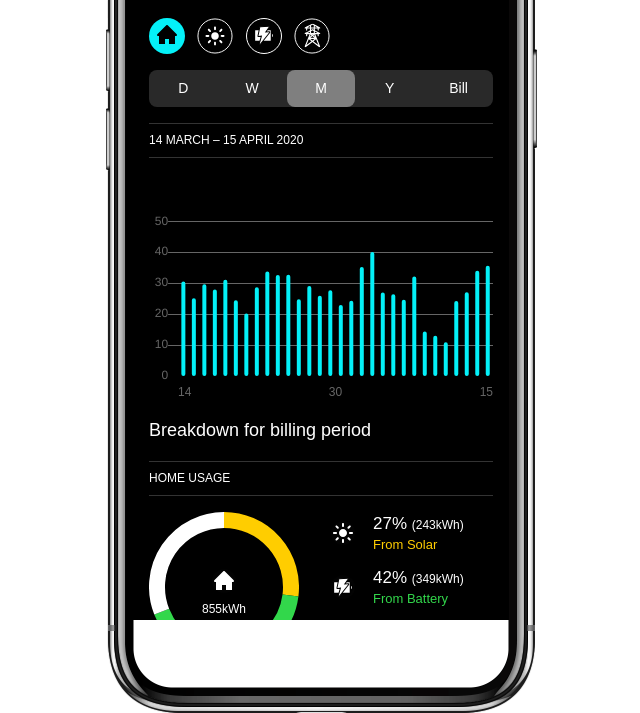
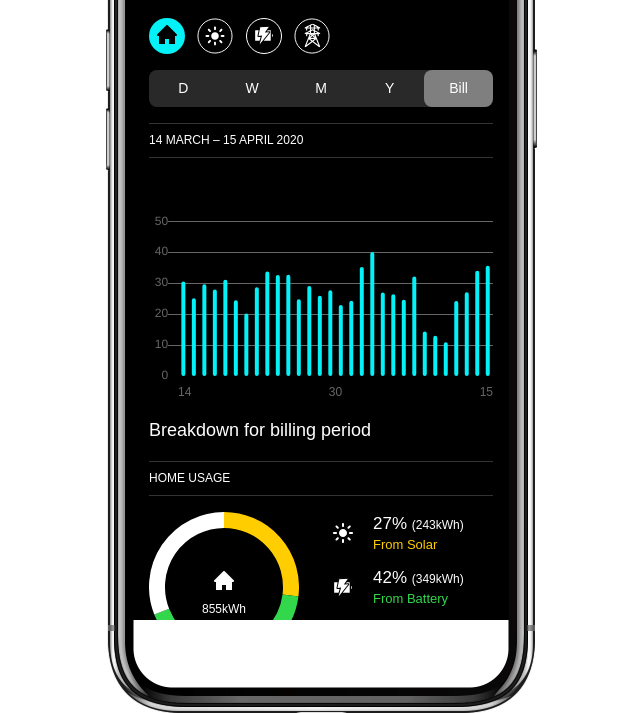
Before and after one commit to a138326/bt-usage, a plain HTML site: page 05-Bill.html in a window 1280 px wide. Shown: the part 180-893 px from the top of the page, without its empty margins (319-959 px from the left). Drawn offline with nearby package versions, Linux system fonts and the light colour scheme.

Commit message:
Bill toggle update

```diff
--- a/05-Bill.html
+++ b/05-Bill.html
@@ -43,9 +43,9 @@
 		<div class="timeToggle">
 			<a class="" href="01-Day.html">D</a>
 			<a class="" href="02-Week.html">W</a>
-			<a class="active" href="03-Month.html">M</a>
+			<a class="" href="03-Month.html">M</a>
 			<a class="" href="04-Year.html">Y</a>
-			<a class="" href="05-Bill.html">Bill</a>
+			<a class="active" href="05-Bill.html">Bill</a>
 		</div>
 		<h3 class="currentTimeDate">14 March – 15 April 2020</h1>
 
```
